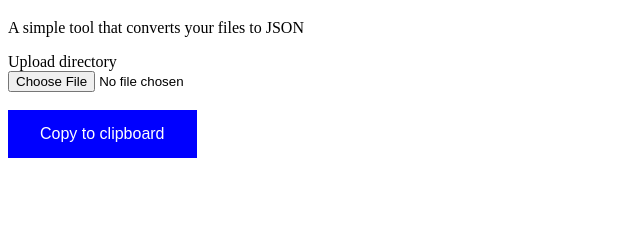
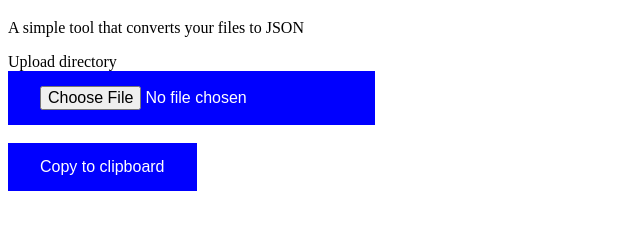
Before and after one commit to its-pablo/dir2json, a plain HTML site: page index.html in a window 1280 px wide. Shown: the part 61-290 px from the top of the page, without its empty margins (0-640 px from the left). Drawn offline with Linux system fonts and the light colour scheme.

Commit message:
therrererer

```diff
--- a/index.html
+++ b/index.html
@@ -4,7 +4,7 @@
 <head>
     <title>dir2json</title>
     <style>
-        button {
+        button, input[type="file"] {
             background-color: blue;
             border: none;
             color: white;
@@ -13,6 +13,7 @@
             text-decoration: none;
             display: inline-block;
             font-size: 16px;
+            cursor: pointer;
         }
     </style>
 </head>
```
